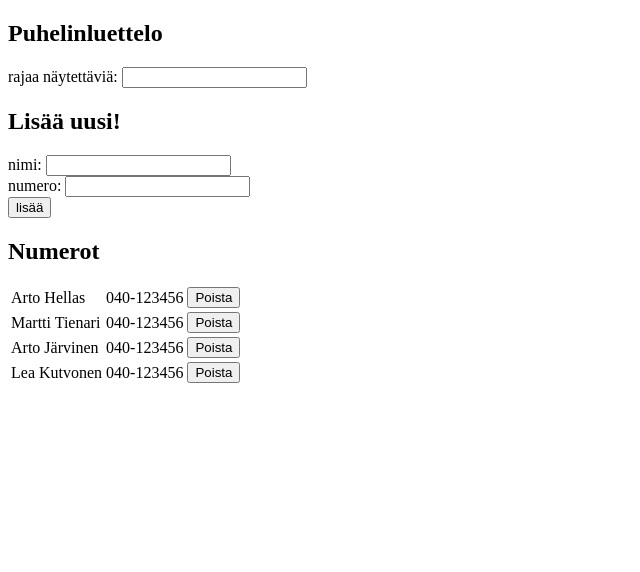
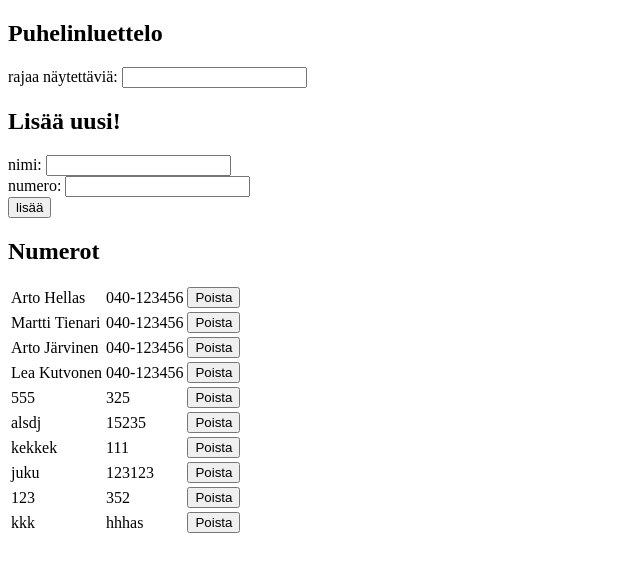
Before and after one commit to poksiala/mooc-osa2, a React (Create React App) app: page / in a window 1280 px wide. Shown: the top 572 px of the page, without its empty margins (0-640 px from the left). Built offline with nearby package versions, Linux system fonts and the light colour scheme; data requests are answered from the project's data file.

Commit message:
part 2-18

```diff
--- a/db.json
+++ b/db.json
@@ -19,6 +19,36 @@
       "name": "Lea Kutvonen",
       "number": "040-123456",
       "id": 4
+    },
+    {
+      "name": "555",
+      "id": 8,
+      "number": "325"
+    },
+    {
+      "name": "alsdj",
+      "number": "15235",
+      "id": 9
+    },
+    {
+      "name": "kekkek",
+      "number": "111",
+      "id": 10
+    },
+    {
+      "name": "juku",
+      "number": "123123",
+      "id": 11
+    },
+    {
+      "name": "123",
+      "number": "352",
+      "id": 12
+    },
+    {
+      "name": "kkk",
+      "number": "hhhas",
+      "id": 13
     }
   ]
 }
--- a/src/App.js
+++ b/src/App.js
@@ -1,5 +1,17 @@
 import React from 'react';
 import personService from './services/persons'
+
+const Notification = ({message}) => {
+  if (message === null) {
+    return null
+  } else {
+    return (
+      <div className="notification">
+        {message}
+      </div>
+    )
+  }
+}
 
 const Person = ({delHandler, person}) => {
   return (
@@ -40,7 +52,8 @@ class App extends React.Component {
       persons: [],
       newName: '',
       newNumber: '',
-      filter: ''
+      filter: '',
+      message: null
     }
   }
 
@@ -72,7 +85,7 @@ class App extends React.Component {
             newName: '',
             newNumber: ''
           })
-        })
+        }).then(this.setNotification("Henkilö lisättiin onnistuneesti"))
 
     } else {
 
@@ -93,11 +106,16 @@ class App extends React.Component {
               newNumber: ''
             })
           })
+          .then(this.setNotification(`henkilön ${personObject.name} numero päivitettiin onnistuneesti`))
         } else {
           this.setState({newName: '', newNumber: ''})
         }
       }
+  }
 
+  setNotification(message) {
+    this.setState({message})
+    setTimeout(() => this.setState({message: null}), 2000)
   }
 
   delPerson = (person) => {
@@ -108,7 +126,7 @@ class App extends React.Component {
             this.setState({
               persons: this.state.persons.filter((p) => p.id !== person.id)
             })
-          )
+          ).then(this.setNotification(`Henkilö ${person.name} poistetiin onnistuneesti`))
         }
       }
     )
@@ -137,7 +155,7 @@ class App extends React.Component {
     return (
       <div>
         <h2>Puhelinluettelo</h2>
-
+        <Notification message={this.state.message} />
         <Filter value={this.state.filter} handler={this.handleFilterChange} />
         <h2>Lisää uusi!</h2>
         <form onSubmit={this.addPerson}>
--- a/src/index.css
+++ b/src/index.css
@@ -18,3 +18,9 @@ h1 {
   padding: 10px;
   margin-bottom: 10px;
 }
+
+.notification {
+  background: green;
+  padding: 10px;
+
+}
```
